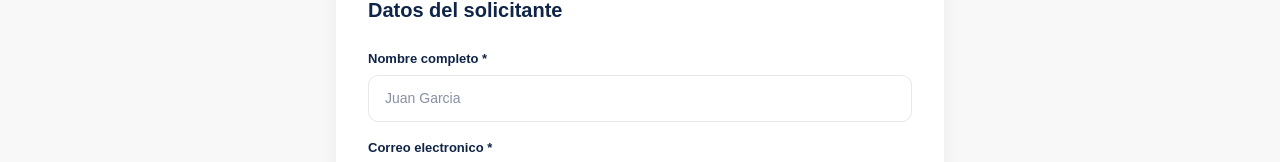
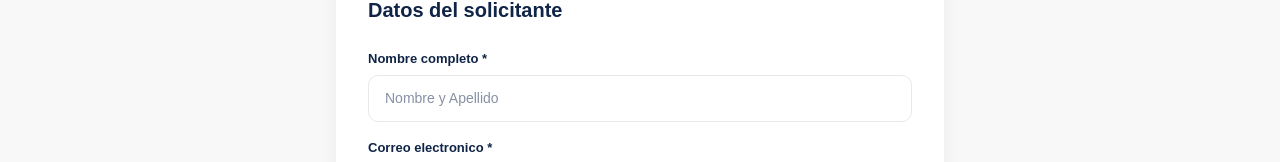
Before and after one commit to jovannipoceros-png/t1-legal, a Next.js app: page /solicitar in a window 1280 px wide. Shown: the part 251-413 px from the top of the page. Built offline with nearby package versions, Linux system fonts and the light colour scheme.

Commit message:
fix: formulario solicitar mejoras paso 2 y placeholder

```diff
--- a/src/app/solicitar/page.tsx
+++ b/src/app/solicitar/page.tsx
@@ -76,7 +76,7 @@ export default function Solicitar() {
             {paso === 1 && (
               <div>
                 <h2 style={{ color: '#0F2447', fontSize: '20px', fontWeight: 700, margin: '0 0 24px' }}>Datos del solicitante</h2>
-                <div style={{ marginBottom: '16px' }}><Label text="Nombre completo *" /><Input k="nombre" placeholder="Juan Garcia" /></div>
+                <div style={{ marginBottom: '16px' }}><Label text="Nombre completo *" /><Input k="nombre" placeholder="Nombre y Apellido" /></div>
                 <div style={{ marginBottom: '16px' }}><Label text="Correo electronico *" /><Input k="correo" placeholder="juan@t1.com" type="email" /></div>
                 <div style={{ marginBottom: '16px' }}>
                   <Label text="Area *" />
```
